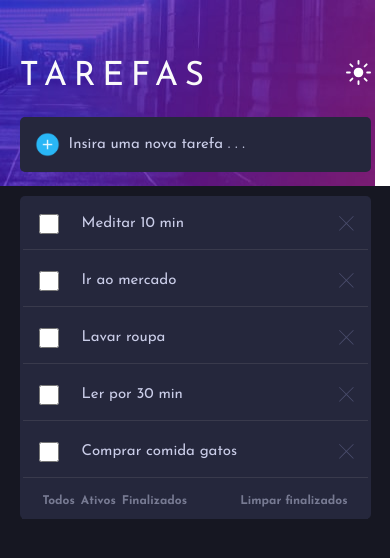
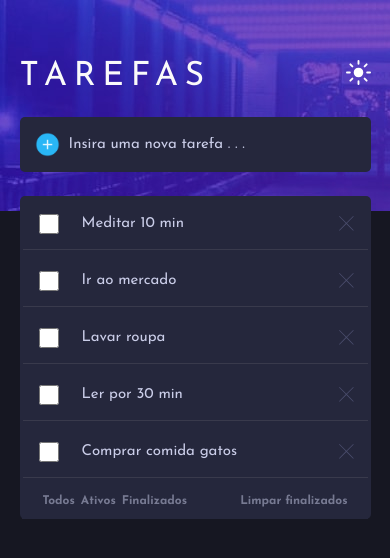
Before and after one commit to anacperdigao/Lista_de_tarefas, a plain HTML site: page index.html in a window 390 px wide. Drawn offline with Linux system fonts and the light colour scheme.

Commit message:
Ajuste de bug na imagem mobile

```diff
--- a/assets/css/estilo-mobile.css
+++ b/assets/css/estilo-mobile.css
@@ -1,14 +1,14 @@
 @media screen and (max-width: 480px){
 
     .cabecalho{
-        background: url("/assets/images/bg-mobile-dark.jpg");
-        height: 22vh;
-        width: 100vw;
+        background: url("/assets/images/bg-desktop-dark.jpg");
+        height: 25vh;
+        width: 100%;
         background-repeat: no-repeat;
     }
 
     .background{
-        height: 78vh;
+        height: 75vh;
         width: 100vw;
         z-index: -1;
     }
```
